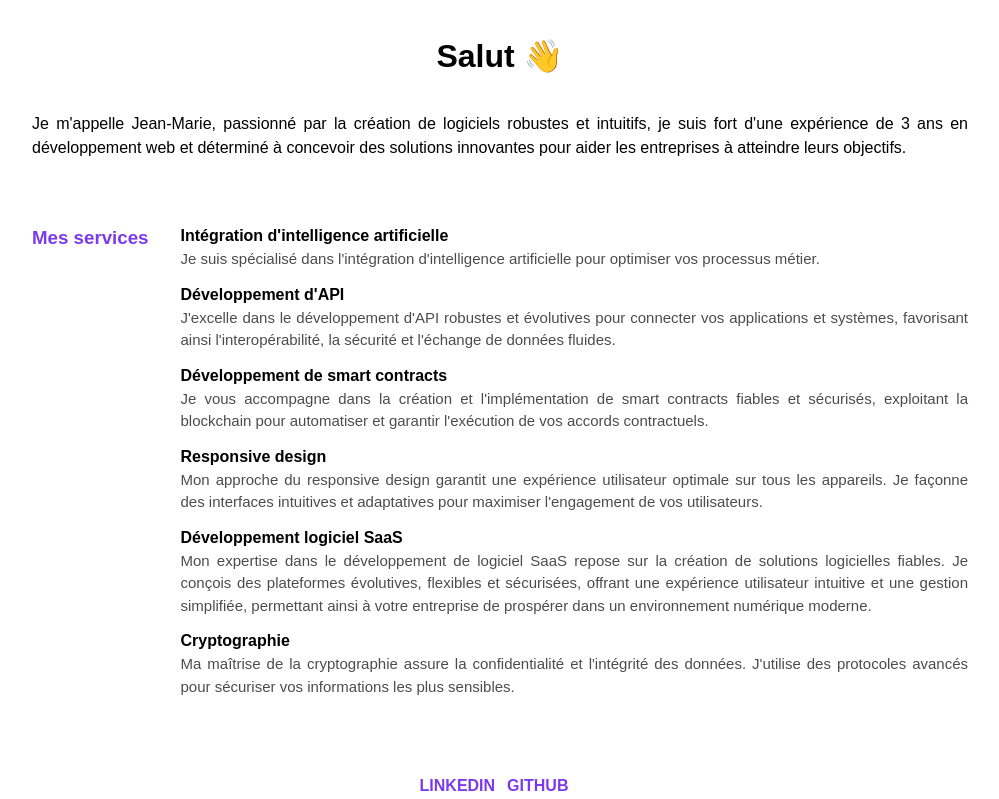
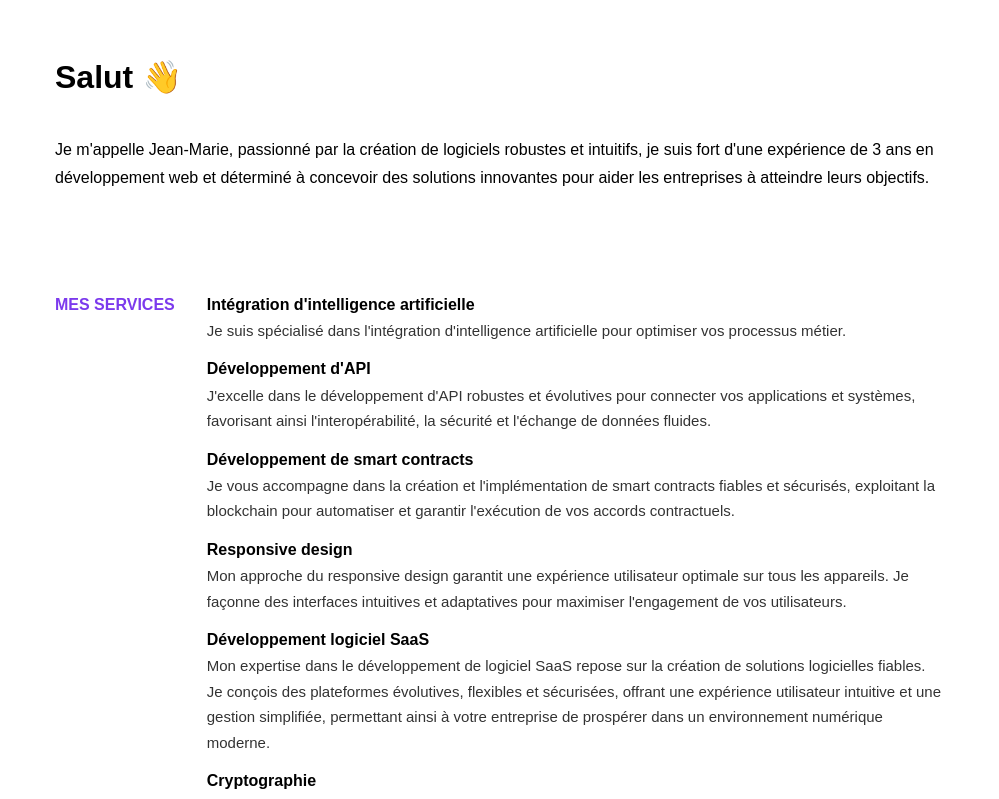
Before and after one commit to rhodler/rhodler, a React (Vite) app: page / in a window 1280 px wide. Shown: the top 799 px of the page, without its empty margins (140-1139 px from the left). Built offline with nearby package versions, Linux system fonts and the light colour scheme; a web font is replaced by a local one.

Commit message:
refacto css

```diff
--- a/src/App.css
+++ b/src/App.css
@@ -1,31 +1,31 @@
-.App {
+#root {
+  height: 100%;
   max-width: 960px;
   margin: 0 auto;
-  padding: 32px 12px;
-  text-align: center;
-  /* height: 100%; */
-  /* display: flex; */
-  /* flex-direction: column; */
-  /* justify-content: space-between; */
+  line-height: 1.7;
 
-  > main {
   > section {
-      margin-bottom: 4rem;
+    padding: 50px 35px;
     > h1 {
       font-size: 32px;
       margin-bottom: 32px;
     }
+    > .title {
+      white-space: nowrap;
+      color: var(--primary-color);
+      text-transform: uppercase;
+      text-align: left;
+      font-weight: 700;
+      margin-bottom: 1rem;
+    }
     > p {
-        text-align: justify;
+      text-align: left;
     }
   }
+
   > #services {
-      > h3 {
-        white-space: nowrap;
-        color: var(--primary-color);
-      }
     > ul {
-        text-align: justify;
+      text-align: left;
       width: 100%;
       > li {
         margin-bottom: 12px;
@@ -34,7 +34,7 @@
         }
         > p {
           font-size: 15px;
-            opacity: 0.7;
+          opacity: 0.8;
         }
       }
     }
@@ -50,8 +50,10 @@
       }
     }
   }
-  }
+
   > footer {
+    padding: 50px 35px;
+    text-align: center;
     > a {
       margin-right: 12px;
       color: var(--primary-color);
@@ -63,7 +65,3 @@
     }
   }
 }
-
-#root {
-  height: 100%;
-}
--- a/src/App.tsx
+++ b/src/App.tsx
@@ -17,8 +17,7 @@ import services from "./data/services";
 
 function App() {
   return (
-    <div className="App">
-      <main>
+    <>
       <section>
         <h1>
           Salut{" "}
@@ -29,13 +28,14 @@ function App() {
         <p>
           Je m'appelle Jean-Marie, passionné par la création de logiciels
           robustes et intuitifs, je suis fort d'une expérience de{" "}
-            {dayjs("2020-11-16").fromNow(true)} en développement web et
-            déterminé à concevoir des solutions innovantes pour aider les
-            entreprises à atteindre leurs objectifs.
+          {dayjs("2020-11-16").fromNow(true)} en développement web et déterminé
+          à concevoir des solutions innovantes pour aider les entreprises à
+          atteindre leurs objectifs.
         </p>
       </section>
+
       <section id="services">
-          <h3>Mes services</h3>
+        <div className="title">Mes services</div>
         <ul>
           {services.map((service) => (
             <li key={service.name}>
@@ -45,7 +45,7 @@ function App() {
           ))}
         </ul>
       </section>
-      </main>
+
       <footer>
         <a
           href="https://www.linkedin.com/in/jean-marie-r-727957122"
@@ -62,7 +62,7 @@ function App() {
           GitHub
         </a>
       </footer>
-    </div>
+    </>
   );
 }
 
--- a/src/index.css
+++ b/src/index.css
@@ -15,7 +15,6 @@
   --primary-color: rgb(124 58 237);
 }
 
-html,
 body {
   height: 100%;
   width: 100%;
```
Lines whose indentation alone changed are shown as unchanged.
